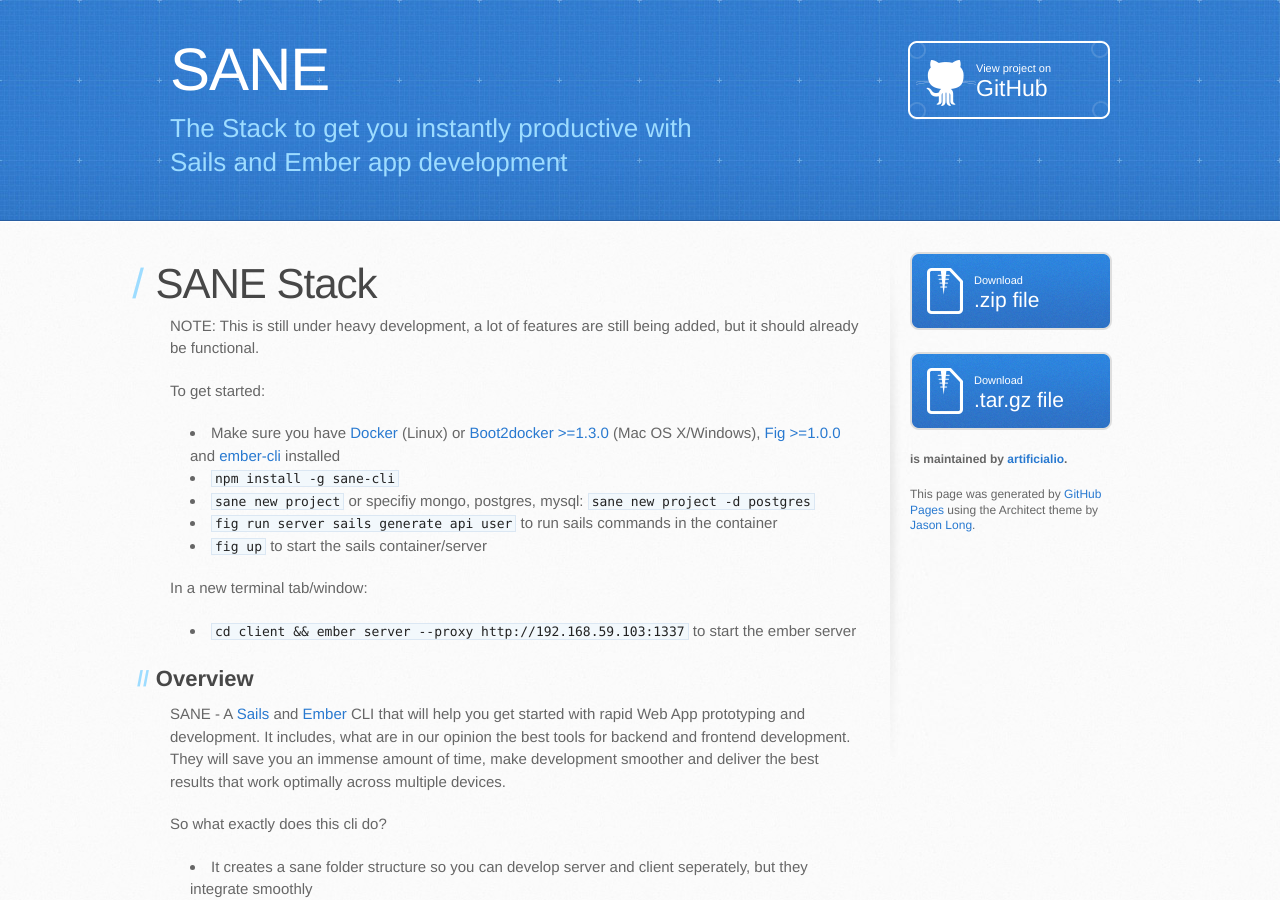
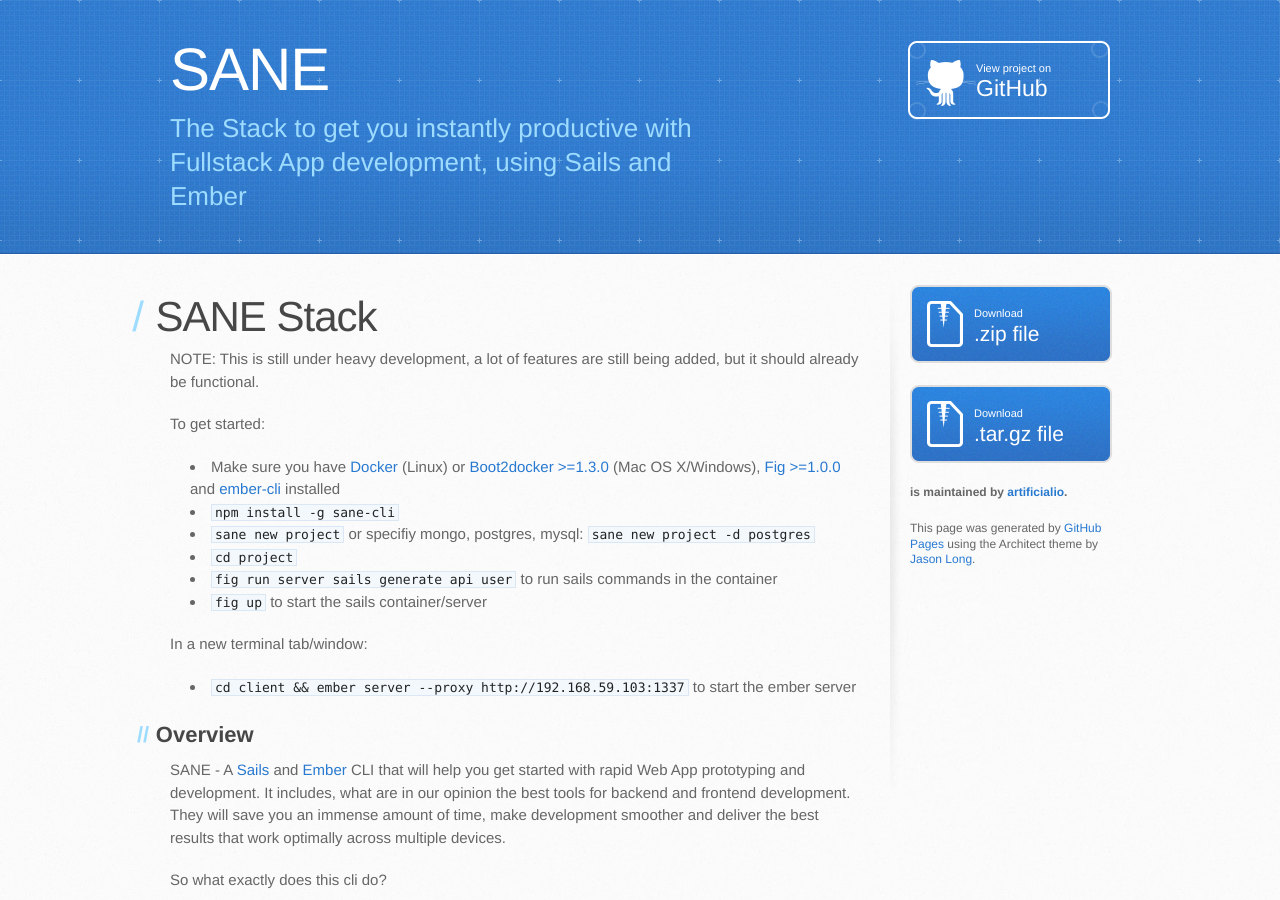
Before and after one commit to sane/sane, a Jekyll site: the page built from index.md, in a window 1280 px wide and 900 px high. Built offline with Jekyll 4.4.1, drawn with Linux system fonts in a browser that asks for light colours.

Commit message:
Changed some minor wording.

```diff
--- a/_layouts/index.html
+++ b/_layouts/index.html
@@ -13,14 +13,14 @@
     <script src="//html5shiv.googlecode.com/svn/trunk/html5.js"></script>
     <![endif]-->
 
-    <title>Sane by artificialio</title>
+    <title>Sane by Artificial Labs</title>
   </head>
 
   <body>
     <header>
       <div class="inner">
         <h1>SANE</h1>
-        <h2>The Stack to get you instantly productive with Sails and Ember app development</h2>
+        <h2>The Stack to get you instantly productive with Fullstack App development, using Sails and Ember</h2>
         <a href="https://github.com/artificialio/sane" class="button"><small>View project on</small>GitHub</a>
       </div>
     </header>
--- a/index.md
+++ b/index.md
@@ -11,6 +11,7 @@ To get started:
 * Make sure you have [Docker](https://docs.docker.com/installation/ubuntulinux/#ubuntu-trusty-1404-lts-64-bit) (Linux) or [Boot2docker >=1.3.0](https://github.com/boot2docker/osx-installer/releases) (Mac OS X/Windows), [Fig >=1.0.0](http://www.fig.sh/install.html) and [ember-cli](http://www.ember-cli.com/) installed
 * `npm install -g sane-cli`
 * `sane new project` or specifiy mongo, postgres, mysql: `sane new project -d postgres`
+* `cd project`
 * `fig run server sails generate api user` to run sails commands in the container
 * `fig up` to start the sails container/server
 
```
